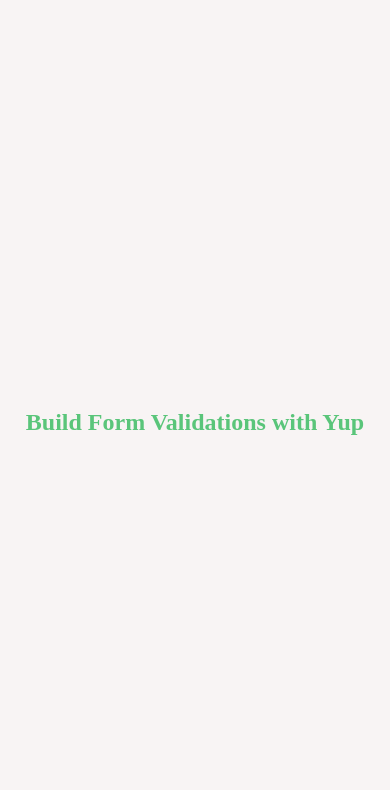
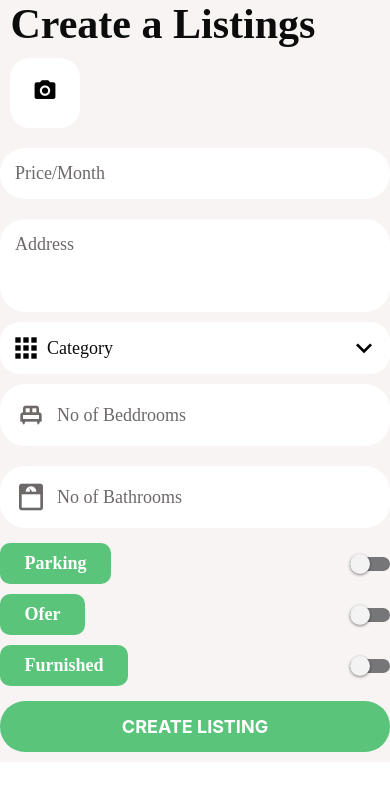
Before and after one commit to Muhammad-Usama-1/Houseplace-ReactNative-APP, a React Native app: screen / in a window 390 px wide. Shown: the top 790 px of the page. Built offline with nearby package versions, Linux system fonts and the light colour scheme.

Commit message:
Done With sigin and Listing Screen

```diff
--- a/App.js
+++ b/App.js
@@ -4,11 +4,15 @@
 import { color } from "./app/config/colors";
 import AppText from "./app/components/AppText";
 import Screen from "./app/components/Screen";
+import CreateListingScreen from "./app/screens/CreateListingScreen";
+import SignInScreen from "./app/screens/SignInScreen";
 export default function App() {
   return (
-    <Screen style={styles.container}>
-      <AppText style={styles.text}> Build Form Validations with Yup </AppText>
-    </Screen>
+    // <Screen style={styles.container}>
+    //   <AppText style={styles.text}> Build Form Validations with Yup </AppText>
+    // </Screen>
+    // <SignInScreen />
+    <CreateListingScreen />
   );
 }
 
--- a/app/screens/CreateListingScreen.js
+++ b/app/screens/CreateListingScreen.js
@@ -1,64 +1,90 @@
-import { ScrollView, StyleSheet, Switch, Text, View } from "react-native";
-import React, { useState } from "react";
+import { ScrollView, StyleSheet } from "react-native";
+import React from "react";
 import Screen from "../components/Screen";
 import AppHeading from "../components/AppHeading";
 import { color } from "../config/colors";
-import AppPicker from "../components/AppPicker";
-import AppTextInput from "../components/AppTextInput";
-import AppSwitch from "../components/AppSwitch";
-import AppButton from "../components/AppButton";
 import ImageInput from "../components/ImageInput";
+import AppForm from "../components/AppForm";
+import * as yup from "yup";
+import AppFormInput from "../components/AppFormInput";
+import FormSubmit from "../components/FormSubmit";
+import AppFormSwitch from "../components/AppFormSwitch";
+import AppFormPicker from "../components/AppFormPicker";
+
+const validationSchema = yup.object().shape({
+  price: yup.number().required().min(10).max(1000000).label("Price"),
+  address: yup.string().required().label("Address"),
+  images: yup.array().min(1, "Please select at least one image ").required(),
+  bedrooms: yup.string().required(),
+  bathrooms: yup.string().required(),
+  parking: yup.boolean(),
+  offer: yup.boolean(),
+  furnished: yup.boolean(),
+  category: yup.object().required().nullable().label("Category"),
+});
 
 const CreateListingScreen = () => {
-  const [parking, setParking] = useState(false);
-  const [furnished, setFurnished] = useState(false);
-  const [offer, setOffer] = useState(false);
-  const [category, setCategory] = useState();
   const categories = [
     { id: 1, title: "Sell" },
     { id: 2, title: "Rent" },
+    { id: 3, title: "Rent/Sell" },
   ];
   return (
     <ScrollView>
       <Screen style={styles.container}>
+        <AppForm
+          initialValues={{
+            address: "",
+            bedrooms: "",
+            bathrooms: "",
+            category: null,
+            furnished: "",
+            price: "",
+            images: [],
+            parking: "",
+          }}
+          onSubmit={(values) => console.log(values)}
+          validationSchema={validationSchema}
+        >
           <AppHeading>Create a Listings</AppHeading>
-        <ImageInput />
-        <AppPicker
+          <ImageInput name="images" />
+          <AppFormInput
+            name="price"
+            maxLength={8}
+            keyboardType="numeric"
+            placeholder="Price/Month"
+          />
+          <AppFormInput
+            maxLength={200}
+            numberOfLines={3}
+            multiline
+            name="address"
+            placeholder="Address"
+          />
+
+          <AppFormPicker
             placeholder="Category"
             items={categories}
-          selectedItem={category}
-          onSelectItem={(item) => setCategory(item)}
+            name="category"
           />
 
-        <AppTextInput
+          <AppFormInput
+            name="bedrooms"
             keyboardType="numeric"
             placeholder="No of Beddrooms"
             icon="bed-double-outline"
           />
-        <AppTextInput
+          <AppFormInput
+            name="bathrooms"
             keyboardType="numeric"
             placeholder="No of Bathrooms"
             icon="scale-bathroom"
           />
-
-        <AppSwitch
-          title="Parking Spot"
-          value={parking}
-          onChange={() => setParking(!parking)}
-        />
-        <AppSwitch
-          title="Furnished"
-          value={furnished}
-          onChange={() => setFurnished(!furnished)}
-        />
-        <AppTextInput placeholder="Address" />
-        <AppSwitch
-          title="Offer"
-          value={offer}
-          onChange={() => setOffer(!offer)}
-        />
-        <AppTextInput keyboardType="numeric" placeholder="Price/Month" />
-        <AppButton title={"Create Listing"} />
+          <AppFormSwitch title="Parking" name="parking" />
+          <AppFormSwitch title="Ofer" name="offer" />
+          <AppFormSwitch title="Furnished" name="furnished" />
+          <FormSubmit title={"create Listing"} />
+        </AppForm>
       </Screen>
     </ScrollView>
   );
@@ -71,5 +97,4 @@
     backgroundColor: color.light,
     paddingHorizontal: 10,
   },
-  innerContainer: {},
 });
--- a/app/screens/SignInScreen.js
+++ b/app/screens/SignInScreen.js
@@ -1,26 +1,51 @@
-import { StyleSheet, Text, View } from "react-native";
+import { StyleSheet, View } from "react-native";
+import * as yup from "yup";
 import React from "react";
 import Screen from "../components/Screen";
 import AppText from "../components/AppText";
-import AppTextInput from "../components/AppTextInput";
-import { color } from "../config/colors";
 import Icon from "../components/Icon";
 import AppHeading from "../components/AppHeading";
+import AppFormInput from "../components/AppFormInput";
+import FormSubmit from "../components/FormSubmit";
+import AppForm from "../components/AppForm";
+import { color } from "../config/colors";
+const validationSchema = yup.object().shape({
+  email: yup.string().email().required(),
+  password: yup.string().min(4).required(),
+  // website: yup.string().url(),
+  // createdOn: yup.date().default(function () {
+  //   return new Date();
+  // }),
+});
 const SignInScreen = () => {
   return (
     <Screen style={styles.container}>
+      <AppForm
+        initialValues={{ email: "", password: "" }}
+        onSubmit={(values) => console.log(values)}
+        validationSchema={validationSchema}
+      >
         <View style={styles.titleContainer}>
           <AppHeading> Welcome Back!</AppHeading>
         </View>
         <View style={styles.inputContainer}>
-        <AppTextInput placeholder="Username or Email" icon={"account"} />
-        <AppTextInput placeholder="Password" icon={"lock"} />
+          <AppFormInput
+            name="email"
+            icon={"account"}
+            placeholder="Username or Email"
+          />
+
+          <AppFormInput
+            secureTextEntry={true}
+            placeholder="Password"
+            icon={"lock"}
+            name="password"
+          />
+
           <AppText style={styles.forget}>Forget Password ?</AppText>
         </View>
-      <View style={styles.btnContainer}>
-        <AppText> Sign In</AppText>
-        <Icon size={50} name={"arrow-right"} />
-      </View>
+
+        <FormSubmit icon={true} title={"sign in"} />
 
         <AppText style={{ textAlign: "center" }}> Sign In With</AppText>
         <View style={styles.signinOptions}>
@@ -43,6 +68,7 @@
             name={"apple"}
           />
         </View>
+      </AppForm>
     </Screen>
   );
 };
--- a/package.json
+++ b/package.json
@@ -8,6 +8,7 @@
     "eject": "expo eject"
   },
   "dependencies": {
+    "@react-navigation/native": "^6.0.7",
     "expo": "~44.0.0",
     "expo-image-picker": "~12.0.1",
     "expo-status-bar": "~1.2.0",
```
Also changed, not shown: 2 other files (tests, documents, lock files or other folders). Lines whose indentation alone changed are shown as unchanged.
